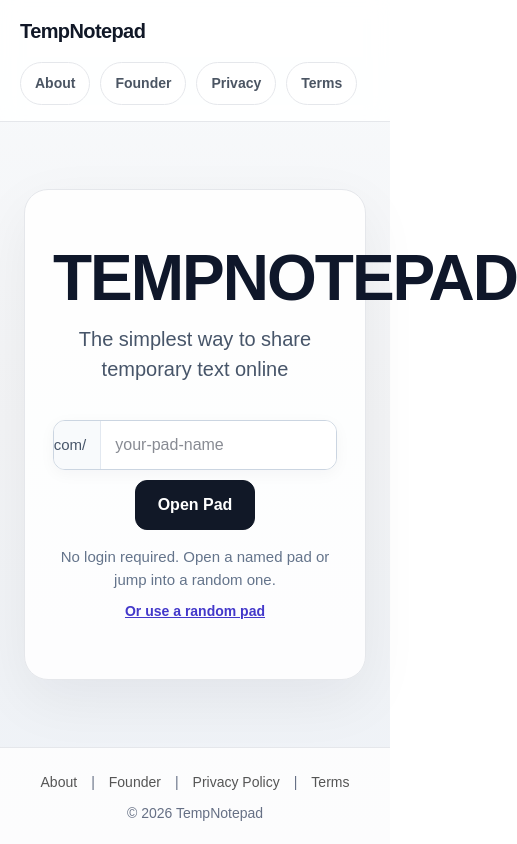
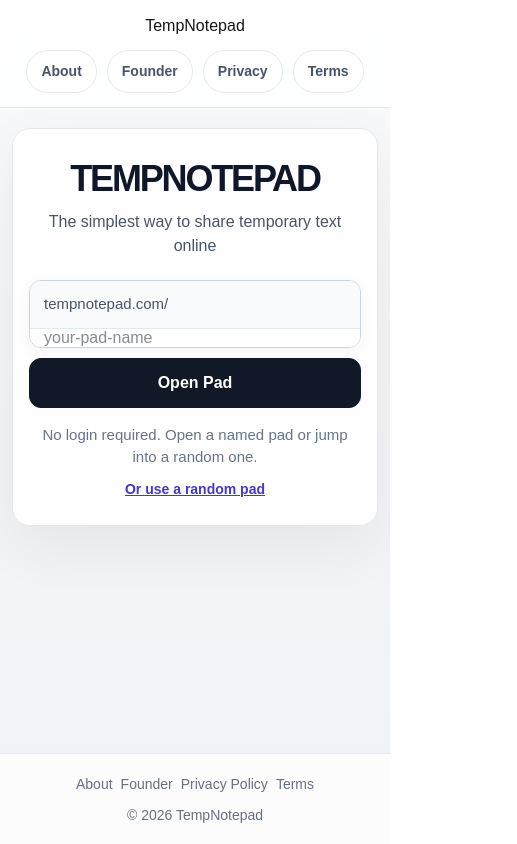
Before and after one commit to pruthvideepam/tempnotepad, a Next.js app: page / in a window 390 px wide. Shown: the whole page, 517 px wide, since content can reach past the window. Built offline with nearby package versions, Linux system fonts and the light colour scheme.

Commit message:
Mobile Friendly UI Updation

```diff
--- a/app/page.tsx
+++ b/app/page.tsx
@@ -1,7 +1,7 @@
 "use client";
 
 import Link from "next/link";
-import { FormEvent, useState } from "react";
+import { FormEvent, useMemo, useState } from "react";
 import { useRouter } from "next/navigation";
 import { generateRandomSlug, slugify } from "@/lib/slug";
 
@@ -17,7 +17,6 @@ export default function Home() {
   function handleSubmit(e: FormEvent<HTMLFormElement>) {
     e.preventDefault();
     const slug = slugify(padName);
-
     if (!slug) return;
     openPad(slug);
   }
@@ -26,208 +25,307 @@ export default function Home() {
     openPad(generateRandomSlug());
   }
 
-  return (
-    <main
-      style={{
-        minHeight: "100vh",
-        background:
-          "linear-gradient(180deg, #f8fafc 0%, #f3f4f6 50%, #eef2f7 100%)",
-        display: "flex",
-        flexDirection: "column",
-        justifyContent: "space-between",
-        fontFamily: 'Arial, "Helvetica Neue", Helvetica, sans-serif',
-      }}
-    >
-      <header
-        style={{
-          width: "100%",
-          borderBottom: "1px solid #e5e7eb",
-          background: "rgba(255,255,255,0.88)",
-          backdropFilter: "blur(10px)",
-        }}
-      >
-        <div
-          style={{
-            maxWidth: "1100px",
-            margin: "0 auto",
-            padding: "16px 20px",
-            display: "flex",
-            justifyContent: "space-between",
-            alignItems: "center",
-            gap: "16px",
-            flexWrap: "wrap",
-          }}
-        >
-          <Link
-            href="/"
-            style={{
+  const navLinkStyle = useMemo(
+    () =>
+      ({
         textDecoration: "none",
-              color: "#111827",
-              fontSize: "20px",
-              fontWeight: 800,
-              letterSpacing: "-0.03em",
-            }}
-          >
-            TempNotepad
-          </Link>
-
-          <nav
-            style={{
-              display: "flex",
-              gap: "10px",
-              flexWrap: "wrap",
-              alignItems: "center",
-            }}
-          >
-            <Link
-              href="/about"
-              style={{
-                textDecoration: "none",
-                color: "#4b5563",
+        color: "#475569",
         fontSize: "14px",
         fontWeight: 600,
         padding: "10px 14px",
         borderRadius: "999px",
         background: "#ffffff",
-                border: "1px solid #e5e7eb",
-              }}
-            >
+        border: "1px solid #e2e8f0",
+        whiteSpace: "nowrap",
+      }) as const,
+    []
+  );
+
+  return (
+    <>
+      <style jsx>{`
+        .page {
+          min-height: 100vh;
+          background: linear-gradient(180deg, #f8fafc 0%, #f3f4f6 50%, #eef2f7 100%);
+          display: flex;
+          flex-direction: column;
+          justify-content: space-between;
+          font-family: Arial, "Helvetica Neue", Helvetica, sans-serif;
+        }
+
+        .header {
+          width: 100%;
+          border-bottom: 1px solid #e5e7eb;
+          background: rgba(255, 255, 255, 0.88);
+          backdrop-filter: blur(10px);
+        }
+
+        .headerInner {
+          max-width: 1100px;
+          margin: 0 auto;
+          padding: 14px 16px;
+          display: flex;
+          justify-content: space-between;
+          align-items: center;
+          gap: 12px;
+          flex-wrap: wrap;
+        }
+
+        .brand {
+          text-decoration: none;
+          color: #111827;
+          font-size: 20px;
+          font-weight: 800;
+          letter-spacing: -0.03em;
+          white-space: nowrap;
+        }
+
+        .nav {
+          display: flex;
+          gap: 10px;
+          flex-wrap: wrap;
+          align-items: center;
+          justify-content: flex-end;
+        }
+
+        .heroWrap {
+          width: 100%;
+          display: flex;
+          justify-content: center;
+          padding: 28px 16px 36px;
+          flex: 1;
+          align-items: center;
+        }
+
+        .heroCard {
+          width: 100%;
+          max-width: 860px;
+          text-align: center;
+          background: rgba(255, 255, 255, 0.9);
+          border: 1px solid #e5e7eb;
+          border-radius: 24px;
+          padding: 48px 24px;
+          box-shadow: 0 20px 60px rgba(15, 23, 42, 0.06);
+        }
+
+        .title {
+          font-size: clamp(36px, 9vw, 64px);
+          font-weight: 800;
+          letter-spacing: -0.06em;
+          margin: 0;
+          color: #0f172a;
+          line-height: 0.98;
+        }
+
+        .subtitle {
+          margin-top: 14px;
+          margin-bottom: 28px;
+          font-size: clamp(16px, 3.5vw, 20px);
+          color: #475569;
+        }
+
+        .form {
+          display: flex;
+          justify-content: center;
+          align-items: stretch;
+          gap: 10px;
+          flex-wrap: wrap;
+        }
+
+        .inputGroup {
+          display: flex;
+          align-items: center;
+          border: 1px solid #cbd5e1;
+          border-radius: 12px;
+          background: #fff;
+          overflow: hidden;
+          width: 100%;
+          max-width: 560px;
+          min-height: 52px;
+          box-shadow: 0 4px 16px rgba(15, 23, 42, 0.04);
+        }
+
+        .prefix {
+          padding: 0 14px;
+          font-size: 15px;
+          color: #475569;
+          border-right: 1px solid #e2e8f0;
+          background: #f8fafc;
+          white-space: nowrap;
+          height: 100%;
+          display: flex;
+          align-items: center;
+          flex-shrink: 0;
+        }
+
+        .input {
+          flex: 1;
+          border: none;
+          outline: none;
+          padding: 0 14px;
+          font-size: 16px;
+          color: #111827;
+          height: 50px;
+          min-width: 0;
+          background: #fff;
+        }
+
+        .submitBtn {
+          height: 52px;
+          padding: 0 22px;
+          border: 1px solid #111827;
+          border-radius: 12px;
+          background: #111827;
+          color: #ffffff;
+          font-size: 16px;
+          font-weight: 700;
+          cursor: pointer;
+          min-width: 140px;
+        }
+
+        .helper {
+          margin-top: 16px;
+          margin-bottom: 8px;
+          font-size: 15px;
+          color: #64748b;
+        }
+
+        .randomBtn {
+          border: none;
+          background: transparent;
+          color: #4338ca;
+          font-size: 14px;
+          font-weight: 600;
+          cursor: pointer;
+          text-decoration: underline;
+        }
+
+        .footer {
+          text-align: center;
+          padding: 20px 16px 18px;
+          color: #667085;
+          font-size: 14px;
+          border-top: 1px solid #e5e7eb;
+          background: rgba(255, 255, 255, 0.82);
+        }
+
+        .footerLinks {
+          display: flex;
+          justify-content: center;
+          gap: 12px;
+          flex-wrap: wrap;
+          margin-bottom: 10px;
+        }
+
+        .footerLink {
+          color: #555;
+          text-decoration: none;
+        }
+
+        .divider {
+          color: #98a2b3;
+        }
+
+        @media (max-width: 640px) {
+          .headerInner {
+            justify-content: center;
+          }
+
+          .nav {
+            width: 100%;
+            justify-content: center;
+          }
+
+          .heroWrap {
+            padding: 20px 12px 28px;
+            align-items: flex-start;
+          }
+
+          .heroCard {
+            padding: 32px 16px 24px;
+            border-radius: 18px;
+          }
+
+          .subtitle {
+            margin-bottom: 22px;
+          }
+
+          .form {
+            flex-direction: column;
+            align-items: stretch;
+          }
+
+          .inputGroup {
+            flex-direction: column;
+            align-items: stretch;
+            max-width: 100%;
+            border-radius: 12px;
+          }
+
+          .prefix {
+            border-right: none;
+            border-bottom: 1px solid #e2e8f0;
+            justify-content: flex-start;
+            padding: 12px 14px;
+            min-height: 44px;
+          }
+
+          .input {
+            height: 48px;
+            width: 100%;
+          }
+
+          .submitBtn {
+            width: 100%;
+            min-width: 0;
+            height: 50px;
+          }
+
+          .footerLinks {
+            gap: 8px;
+          }
+
+          .divider {
+            display: none;
+          }
+        }
+      `}</style>
+
+      <main className="page">
+        <header className="header">
+          <div className="headerInner">
+            <Link href="/" className="brand">
+              TempNotepad
+            </Link>
+
+            <nav className="nav">
+              <Link href="/about" style={navLinkStyle}>
                 About
               </Link>
-            <Link
-              href="/founder"
-              style={{
-                textDecoration: "none",
-                color: "#4b5563",
-                fontSize: "14px",
-                fontWeight: 600,
-                padding: "10px 14px",
-                borderRadius: "999px",
-                background: "#ffffff",
-                border: "1px solid #e5e7eb",
-              }}
-            >
+              <Link href="/founder" style={navLinkStyle}>
                 Founder
               </Link>
-            <Link
-              href="/privacy"
-              style={{
-                textDecoration: "none",
-                color: "#4b5563",
-                fontSize: "14px",
-                fontWeight: 600,
-                padding: "10px 14px",
-                borderRadius: "999px",
-                background: "#ffffff",
-                border: "1px solid #e5e7eb",
-              }}
-            >
+              <Link href="/privacy" style={navLinkStyle}>
                 Privacy
               </Link>
-            <Link
-              href="/terms"
-              style={{
-                textDecoration: "none",
-                color: "#4b5563",
-                fontSize: "14px",
-                fontWeight: 600,
-                padding: "10px 14px",
-                borderRadius: "999px",
-                background: "#ffffff",
-                border: "1px solid #e5e7eb",
-              }}
-            >
+              <Link href="/terms" style={navLinkStyle}>
                 Terms
               </Link>
             </nav>
           </div>
         </header>
 
-      <section
-        style={{
-          width: "100%",
-          display: "flex",
-          justifyContent: "center",
-          padding: "40px 24px",
-          flex: 1,
-          alignItems: "center",
-        }}
-      >
-        <div
-          style={{
-            width: "100%",
-            maxWidth: "860px",
-            textAlign: "center",
-            background: "rgba(255,255,255,0.88)",
-            border: "1px solid #e5e7eb",
-            borderRadius: "24px",
-            padding: "56px 28px",
-            boxShadow: "0 20px 60px rgba(15,23,42,0.06)",
-          }}
-        >
-          <h1
-            style={{
-              fontSize: "64px",
-              fontWeight: 800,
-              letterSpacing: "-2px",
-              margin: 0,
-              color: "#0f172a",
-              lineHeight: 1,
-            }}
-          >
-            TEMPNOTEPAD
-          </h1>
+        <section className="heroWrap">
+          <div className="heroCard">
+            <h1 className="title">TEMPNOTEPAD</h1>
 
-          <p
-            style={{
-              marginTop: "14px",
-              marginBottom: "36px",
-              fontSize: "20px",
-              color: "#475569",
-            }}
-          >
+            <p className="subtitle">
               The simplest way to share temporary text online
             </p>
 
-          <form
-            onSubmit={handleSubmit}
-            style={{
-              display: "flex",
-              justifyContent: "center",
-              alignItems: "stretch",
-              gap: "10px",
-              flexWrap: "wrap",
-            }}
-          >
-            <div
-              style={{
-                display: "flex",
-                alignItems: "center",
-                border: "1px solid #cbd5e1",
-                borderRadius: "12px",
-                background: "#fff",
-                overflow: "hidden",
-                width: "100%",
-                maxWidth: "560px",
-                minHeight: "50px",
-                boxShadow: "0 4px 16px rgba(15,23,42,0.04)",
-              }}
-            >
-              <span
-                style={{
-                  padding: "0 14px",
-                  fontSize: "15px",
-                  color: "#475569",
-                  borderRight: "1px solid #e2e8f0",
-                  background: "#f8fafc",
-                  whiteSpace: "nowrap",
-                  height: "100%",
-                  display: "flex",
-                  alignItems: "center",
-                }}
-              >
-                tempnotepad.com/
-              </span>
+            <form onSubmit={handleSubmit} className="form">
+              <div className="inputGroup">
+                <span className="prefix">tempnotepad.com/</span>
 
                 <input
                   type="text"
@@ -235,98 +333,44 @@ export default function Home() {
                   onChange={(e) => setPadName(e.target.value)}
                   placeholder="your-pad-name"
                   autoFocus
-                style={{
-                  flex: 1,
-                  border: "none",
-                  outline: "none",
-                  padding: "0 14px",
-                  fontSize: "16px",
-                  color: "#111827",
-                  height: "48px",
-                  background: "#fff",
-                }}
+                  className="input"
                 />
               </div>
 
-            <button
-              type="submit"
-              style={{
-                height: "50px",
-                padding: "0 22px",
-                border: "1px solid #111827",
-                borderRadius: "12px",
-                background: "#111827",
-                color: "#ffffff",
-                fontSize: "16px",
-                fontWeight: 700,
-                cursor: "pointer",
-              }}
-            >
+              <button type="submit" className="submitBtn">
                 Open Pad
               </button>
             </form>
 
-          <p
-            style={{
-              marginTop: "16px",
-              marginBottom: "8px",
-              fontSize: "15px",
-              color: "#64748b",
-            }}
-          >
+            <p className="helper">
               No login required. Open a named pad or jump into a random one.
             </p>
 
             <button
               type="button"
               onClick={handleRandomPad}
-            style={{
-              border: "none",
-              background: "transparent",
-              color: "#4338ca",
-              fontSize: "14px",
-              fontWeight: 600,
-              cursor: "pointer",
-              textDecoration: "underline",
-            }}
+              className="randomBtn"
             >
               Or use a random pad
             </button>
           </div>
         </section>
 
-      <footer
-        style={{
-          textAlign: "center",
-          padding: "24px 16px 20px",
-          color: "#667085",
-          fontSize: "14px",
-          borderTop: "1px solid #e5e7eb",
-          background: "rgba(255,255,255,0.82)",
-        }}
-      >
-        <div
-          style={{
-            display: "flex",
-            justifyContent: "center",
-            gap: "14px",
-            flexWrap: "wrap",
-            marginBottom: "10px",
-          }}
-        >
-          <Link href="/about" style={{ color: "#555", textDecoration: "none" }}>
+        <footer className="footer">
+          <div className="footerLinks">
+            <Link href="/about" className="footerLink">
               About
             </Link>
-          <span>|</span>
-          <Link href="/founder" style={{ color: "#555", textDecoration: "none" }}>
+            <span className="divider">|</span>
+            <Link href="/founder" className="footerLink">
               Founder
             </Link>
-          <span>|</span>
-          <Link href="/privacy" style={{ color: "#555", textDecoration: "none" }}>
+            <span className="divider">|</span>
+            <Link href="/privacy" className="footerLink">
               Privacy Policy
             </Link>
-          <span>|</span>
-          <Link href="/terms" style={{ color: "#555", textDecoration: "none" }}>
+            <span className="divider">|</span>
+            <Link href="/terms" className="footerLink">
               Terms
             </Link>
           </div>
@@ -334,5 +378,6 @@ export default function Home() {
           <div>© 2026 TempNotepad</div>
         </footer>
       </main>
+    </>
   );
 }
```
Lines whose indentation alone changed are shown as unchanged.
